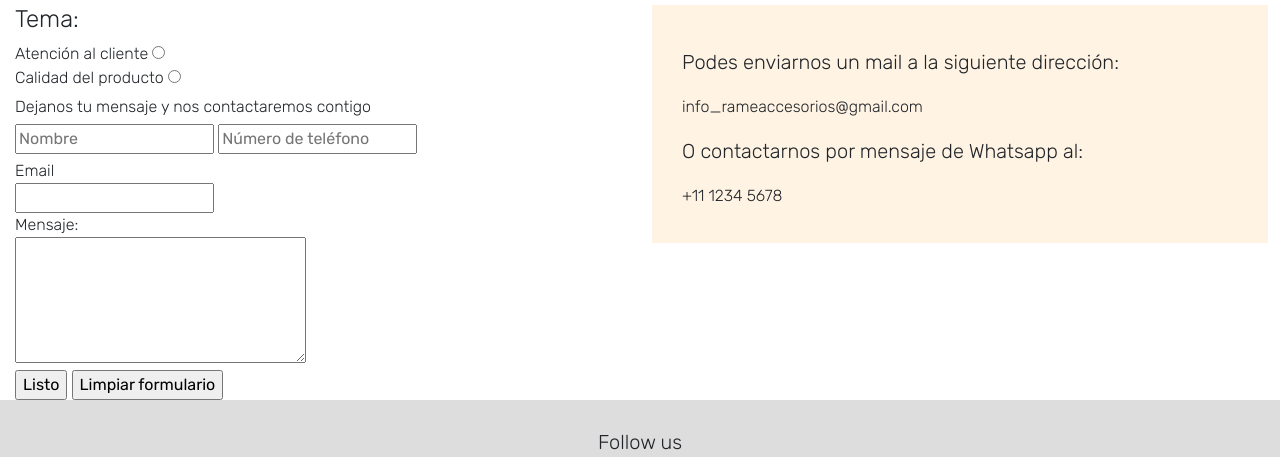
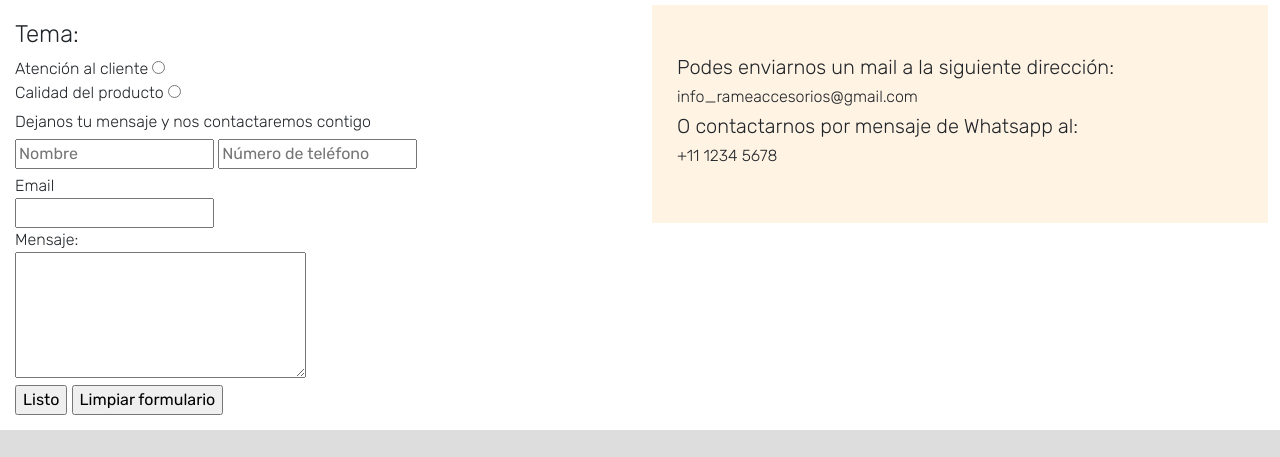
Before and after one commit to luciaBoo/PF-Boo, a website: page pages/contacto.html in a window 1280 px wide. Shown: the part 264-721 px from the top of the page. Drawn offline with nearby package versions, Linux system fonts and the light colour scheme.

Commit message:
modificando pages

```diff
--- a/pages/contacto.html
+++ b/pages/contacto.html
@@ -99,16 +99,16 @@
             </div>
             <div class="col-12 col-lg-6">
                 <div class="bg-pink cajaContacto">
-                    <div class="col-lg-12 col-12 PDG15">
+                    <div class="col-lg-12 col-12">
                         <h5>Podes enviarnos un mail a la siguiente dirección:</h5>
                     </div>
-                    <div class="col-lg-12 col-12 PDG15">
+                    <div class="col-lg-12 col-12">
                         <h6>info_rameaccesorios@gmail.com</h6>
                     </div>
-                    <div class="col-lg-12 col-12 PDG15">
+                    <div class="col-lg-12 col-12">
                         <h5>O contactarnos por mensaje de Whatsapp al:</h5>
                     </div>
-                    <div class="col-lg-12 col-12 PDG15">
+                    <div class="col-lg-12 col-12">
                         <h6>+11 1234 5678</h6>
                     </div>
                 </div>
--- a/scss/style.scss
+++ b/scss/style.scss
@@ -15,18 +15,18 @@ h1{
     padding: 20px; margin: 10px;
     background-color: rgb(236, 234, 234);}
 .datosP{
-    padding-left: 15px;
+    padding: 15px;
     display: inline;
     font-weight: lighter;
 }
 .cajaContacto{
-    padding: 30px;
+    padding: 50px 25px;
 }
 .PDG05{padding-top: 5px;}
 .PDG15{padding-top: 15px;}
 .PDG30{padding-top: 30px;}
 footer{
-    background-color: rgba(63, 61, 62, 0.171); padding-top: 40px;
+    background-color: rgba(63, 61, 62, 0.171); margin-top: 40px;
 }
 @media (max-width:768px)
     {
@@ -34,6 +34,7 @@ footer{
         .bg-grey{
             background-color: rgba(232, 225, 235, 0.842); padding: 10px;}
         .title_ubicacion{font-size: 7px;}
+        .cajaContacto{margin: 20px 10px;}
     }
 
 @media (min-width: 800px)
```
Also changed, not shown: index.html (+12 -12 lines), css/style.css, 1 other file.
